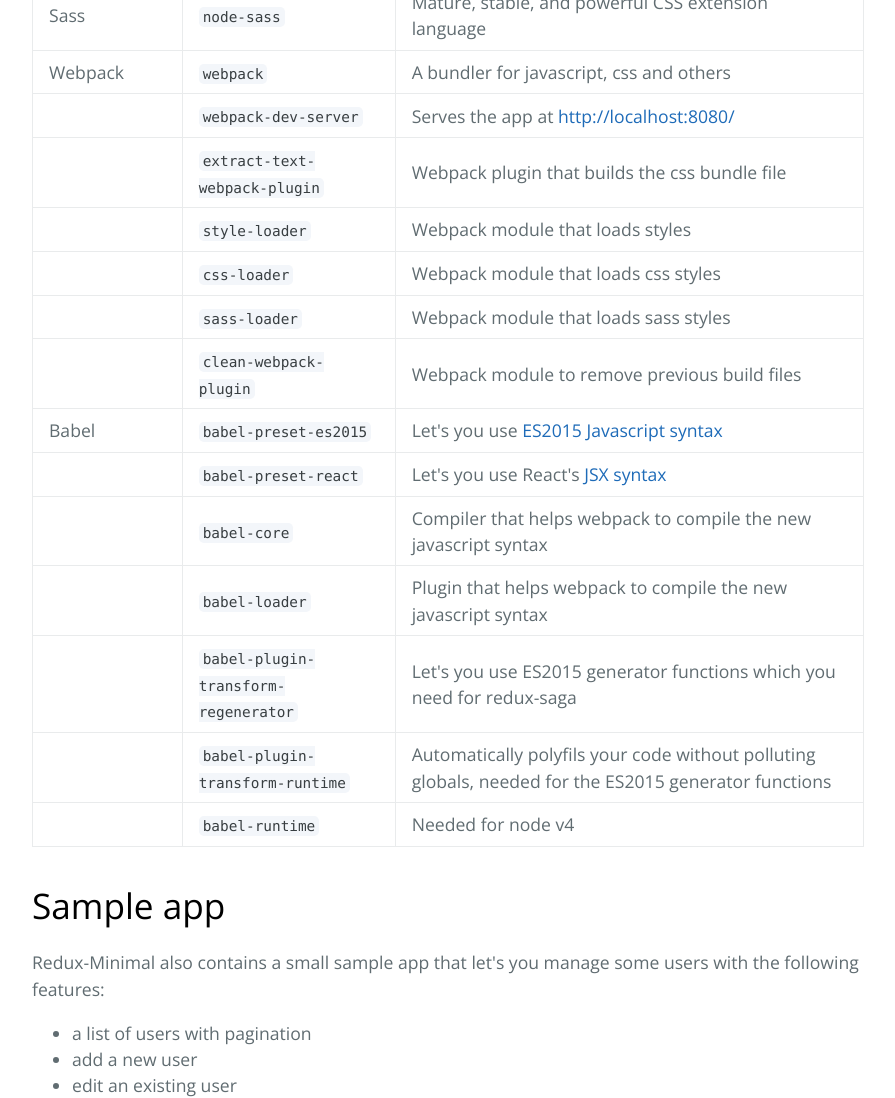
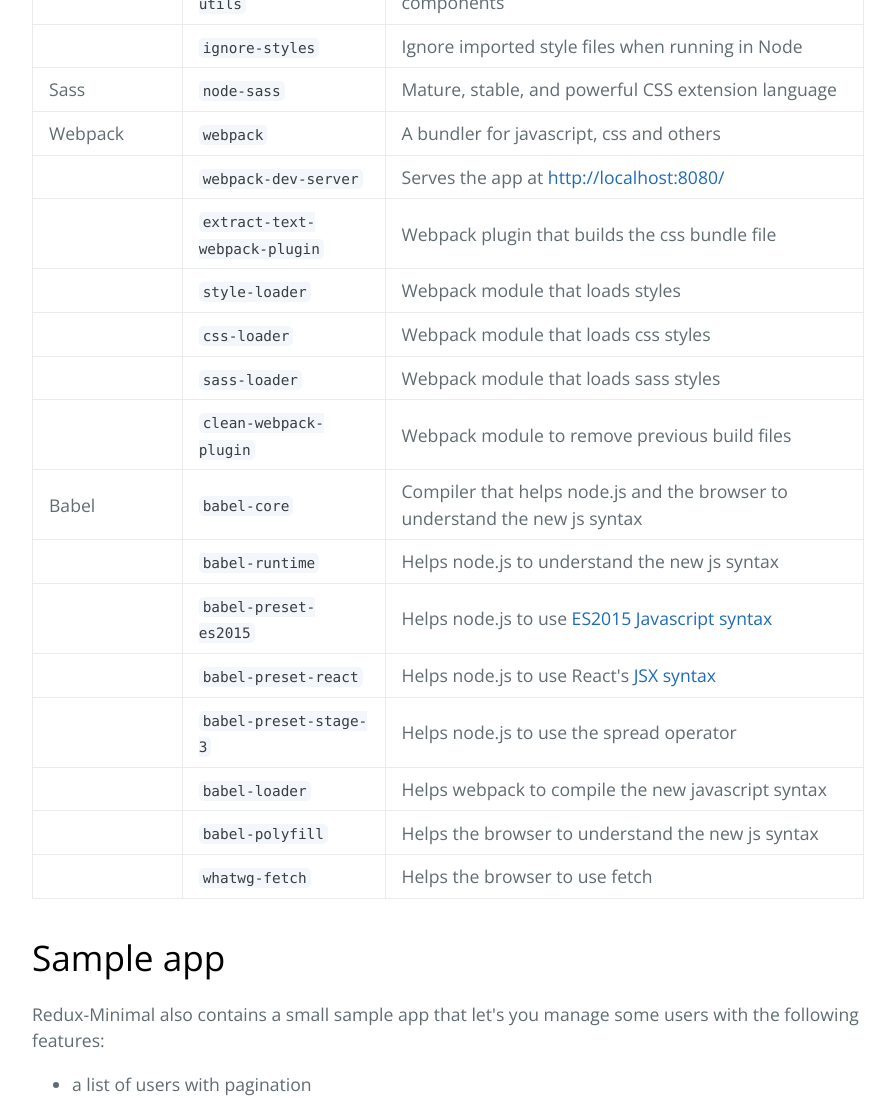
Before and after one commit to jijunair/react-redux-boilerplate, a plain HTML site: page index.html in a window 1280 px wide. Shown: the part 3927-5025 px from the top of the page, without its empty margins (192-1087 px from the left). Drawn offline with nearby package versions, Linux system fonts and the light colour scheme; some packages are replaced by stand-ins of ours; a script that the page names is missing.

Commit message:
package and readme

```diff
--- a/index.html
+++ b/index.html
@@ -92,15 +92,13 @@
 
 <p>Here are the npm packages that redux-minimal installs:</p>
 
-<table>
-<thead>
+        <table><thead>
         <tr>
             <th>Feature</th>
             <th>Packages</th>
             <th>Benefits</th>
         </tr>
-</thead>
-<tbody>
+        </thead><tbody>
         <tr>
             <td>React</td>
             <td><a href="https://github.com/facebook/react"><code>react</code></a></td>
@@ -125,6 +123,11 @@
             <td></td>
             <td><a href="https://github.com/reactjs/react-redux"><code>react-redux</code></a></td>
             <td>React bindings for Redux</td>
+        </tr>
+        <tr>
+            <td></td>
+            <td><a href="https://github.com/buunguyen/redux-freeze"><code>redux-freeze</code></a></td>
+            <td>Redux middleware that prevents state from being mutated anywhere in the app</td>
         </tr>
         <tr>
             <td>Router</td>
@@ -172,6 +175,11 @@
             <td>Required by enzyme. Makes it easy to test React components</td>
         </tr>
         <tr>
+            <td></td>
+            <td><a href="https://www.npmjs.com/package/ignore-styles"><code>ignore-styles</code></a></td>
+            <td>Ignore imported style files when running in Node</td>
+        </tr>
+        <tr>
             <td>Sass</td>
             <td><a href="https://github.com/sass/node-sass"><code>node-sass</code></a></td>
             <td>Mature, stable, and powerful CSS extension language</td>
@@ -184,8 +192,7 @@
         <tr>
             <td></td>
             <td><a href="https://github.com/webpack/webpack-dev-server"><code>webpack-dev-server</code></a></td>
-<td>Serves the app at <a href="http://localhost:8080/">http://localhost:8080/</a>
-</td>
+            <td>Serves the app at <a href="http://localhost:8080/">http://localhost:8080/</a></td>
         </tr>
         <tr>
             <td></td>
@@ -208,49 +215,51 @@
             <td>Webpack module that loads sass styles</td>
         </tr>
         <tr>
-<tr>
             <td></td>
             <td><a href="https://github.com/johnagan/clean-webpack-plugin"><code>clean-webpack-plugin</code></a></td>
             <td>Webpack module to remove previous build files</td>
         </tr>
+        <tr>
             <td>Babel</td>
+            <td><a href="https://github.com/babel/babel/tree/master/packages/babel-core"><code>babel-core</code></a></td>
+            <td>Compiler that helps node.js and the browser to understand the new js syntax</td>
+        </tr>
+        <tr>
+            <td></td>
+            <td><a href="https://www.npmjs.com/package/babel-runtime"><code>babel-runtime</code></a></td>
+            <td>Helps node.js to understand the new js syntax</td>
+        </tr>
+        <tr>
+            <td></td>
             <td><a href="http://babeljs.io/docs/plugins/preset-es2015/"><code>babel-preset-es2015</code></a></td>
-<td>Let's you use <a href="http://www.ecma-international.org/ecma-262/6.0/ECMA-262.pdf">ES2015 Javascript syntax</a>
-</td>
+            <td>Helps node.js to use <a href="http://www.ecma-international.org/ecma-262/6.0/ECMA-262.pdf">ES2015 Javascript syntax</a></td>
         </tr>
         <tr>
             <td></td>
             <td><a href="http://babeljs.io/docs/plugins/preset-react/"><code>babel-preset-react</code></a></td>
-<td>Let's you use React's <a href="https://facebook.github.io/jsx/">JSX syntax</a>
-</td>
+            <td>Helps node.js to use React's <a href="https://facebook.github.io/jsx/">JSX syntax</a></td>
         </tr>
         <tr>
             <td></td>
-<td><a href="https://github.com/babel/babel/tree/master/packages/babel-core"><code>babel-core</code></a></td>
-<td>Compiler that helps webpack to compile the new javascript syntax</td>
+            <td><a href="https://babeljs.io/docs/plugins/preset-stage-0/"><code>babel-preset-stage-3</code></a></td>
+            <td>Helps node.js to use the spread operator</td>
         </tr>
         <tr>
             <td></td>
             <td><a href="https://github.com/babel/babel-loader"><code>babel-loader</code></a></td>
-<td>Plugin that helps webpack to compile the new javascript syntax</td>
+            <td>Helps webpack to compile the new javascript syntax</td>
         </tr>
         <tr>
             <td></td>
-<td><a href="https://babeljs.io/docs/plugins/transform-regenerator/"><code>babel-plugin-transform-regenerator</code></a></td>
-<td>Let's you use ES2015 generator functions which you need for redux-saga</td>
+            <td><a href="https://babeljs.io/docs/usage/polyfill/"><code>babel-polyfill</code></a></td>
+            <td>Helps the browser to understand the new js syntax</td>
         </tr>
         <tr>
             <td></td>
-<td><a href="https://babeljs.io/docs/plugins/transform-runtime/"><code>babel-plugin-transform-runtime</code></a></td>
-<td>Automatically polyfils your code without polluting globals, needed for the ES2015 generator functions</td>
+            <td><a href="https://github.com/github/fetch"><code>whatwg-fetch</code></a></td>
+            <td>Helps the browser to use fetch</td>
         </tr>
-<tr>
-    <td></td>
-    <td><a href="https://www.npmjs.com/package/babel-runtime"><code>babel-runtime</code></a></td>
-    <td>Needed for node v4</td>
-</tr>
-</tbody>
-</table>
+        </tbody></table>
 
 <h1>
 <a id="sample-app" class="anchor" href="#sample-app" aria-hidden="true"><span aria-hidden="true" class="octicon octicon-link"></span></a>Sample app</h1>
```
Lines whose indentation alone changed are shown as unchanged.
